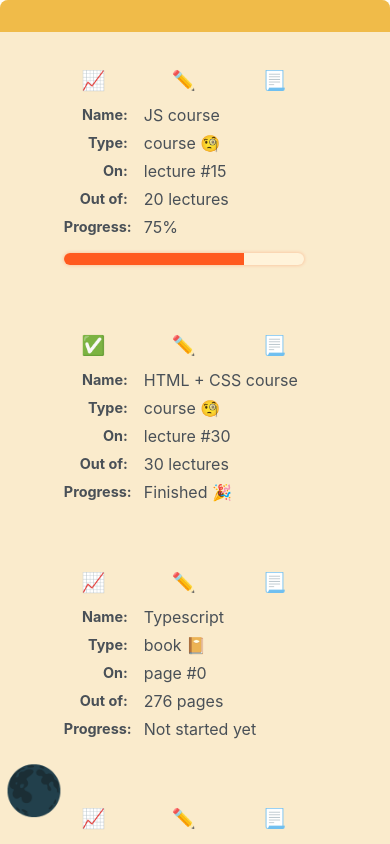
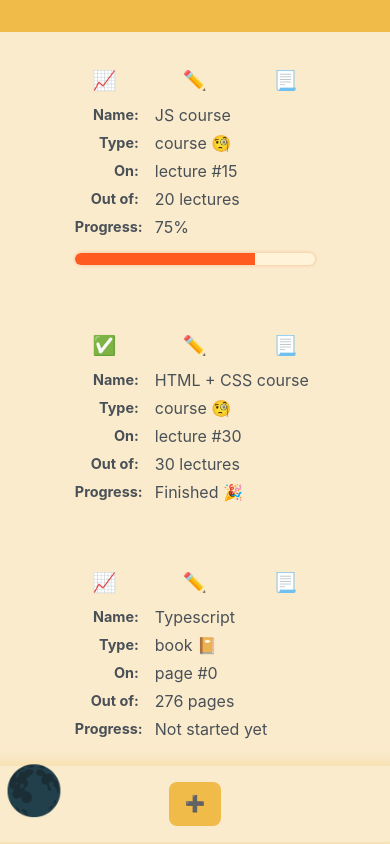
Before and after one commit to CreepyTeabag/Track-Your-Progress, a React (Create React App) app: page / in a window 390 px wide. Shown: the top 844 px of the page. Built offline with nearby package versions, Linux system fonts and the light colour scheme.

Commit message:
Finish working on responsive

```diff
--- a/src/index.css
+++ b/src/index.css
@@ -44,6 +44,7 @@ body {
   --white-rgb: 231, 221, 210;
   --color-lightest: #587abd;
   --color-light: #213969;
+  --color-light-rgb: 33, 57, 105;
   --color-medium: #0b1b3a;
   --color-medium-rgb: 11, 27, 58;
   --color-dark: #001b51;
@@ -86,6 +87,7 @@ body {
   --white: #fffbf2;
   --color-lightest: #fff3da;
   --color-light: #faebcc;
+  --color-light-rgb: 250, 235, 204;
   --color-medium: #ffdb8e;
   --color-medium-rgb: 255, 219, 142;
   --color-dark: #f0bb49;
@@ -489,22 +491,123 @@ body {
 }
 
 @media (max-width: 850px) {
+  body {
+    height: 100dvh;
+    overflow-y: hidden;
+  }
+
   .App {
+    height: 100%;
     padding: 0;
   }
 
+  .block:not(.popup) {
+    height: 100%;
+    border-radius: 0;
+  }
+
   .container {
+    height: 100%;
     grid-template-columns: 100%;
   }
 
+  .header {
+    position: sticky;
+    top: 0;
+  }
+
   .skills-list {
-    max-height: unset;
-    gap: 2rem;
+    max-height: calc(100dvh - 6.9rem);
+    min-height: calc(100dvh - 6.9rem);
+    justify-content: space-between;
+    column-gap: unset;
+    row-gap: 2rem;
+
+    overflow-y: scroll;
+  }
+
+  .skills-list + .add-skill {
+    position: sticky;
+    bottom: 0;
+    background-color: var(--color-light);
+  }
+
+  .line {
+    height: fit-content;
   }
 }
 
 @media (max-width: 720px) {
   .skills-list {
     grid-template-columns: repeat(1, 19rem);
+    justify-content: center;
+  }
+
+  .button-close {
+    top: 0.3rem;
   }
 }
+
+@media (max-width: 450px) {
+  .skills-list {
+    overflow-x: hidden;
+  }
+
+  .popup {
+    width: 300px;
+    max-height: 80vh;
+  }
+
+  .form {
+    width: 300px;
+    padding: 1rem;
+    grid-template-columns: 100%;
+    column-gap: 0;
+    row-gap: 0.5rem;
+  }
+
+  .form h3 {
+    max-width: 200px;
+    grid-column: unset;
+    line-height: 1.5;
+  }
+
+  .form label {
+    margin-top: 0.7rem;
+  }
+
+  .form .button-big {
+    margin-top: 1rem;
+  }
+
+  .history {
+    overflow-y: scroll;
+  }
+
+  .history::after {
+    content: "";
+    position: sticky;
+    display: inline-block;
+    left: 0;
+    right: 0;
+    bottom: -2rem;
+    width: 100%;
+    height: 2.5rem;
+    background: linear-gradient(
+      0deg,
+      rgba(var(--color-light-rgb), 1) 0%,
+      rgba(255, 255, 255, 0) 100%
+    );
+    z-index: 2;
+  }
+
+  .new-skill .add-skill,
+  .new-skill .edit-skill {
+    margin-top: 0.5rem;
+    grid-column: unset;
+  }
+
+  .new-skill {
+    padding-bottom: 0.5rem;
+  }
+}
```
